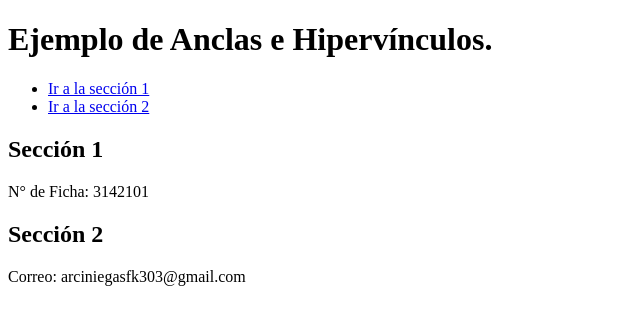
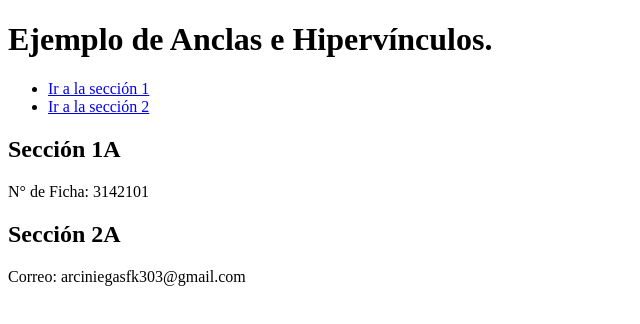
Before and after one commit to KatherinFer/KatherinFernandezArciniegas-1061690857, a plain HTML site: page vinculo.html in a window 1280 px wide. Shown: the full height of the page, 0-640 px from the left. Drawn offline with Linux system fonts and the light colour scheme.

Commit message:
version Vinculos02

```diff
--- a/vinculo.html
+++ b/vinculo.html
@@ -17,12 +17,12 @@
 
     <!--Secciones con Anclas-->
     <section id="sección1">
-        <h2>Sección 1</h2>
+        <h2>Sección 1A</h2>
         <p>N° de Ficha: 3142101</p>
     </section>
 
     <section id="sección2">
-        <h2>Sección 2</h2>
+        <h2>Sección 2A</h2>
         <p>Correo: arciniegasfk303@gmail.com</p>
     </section>
 </body>
```
